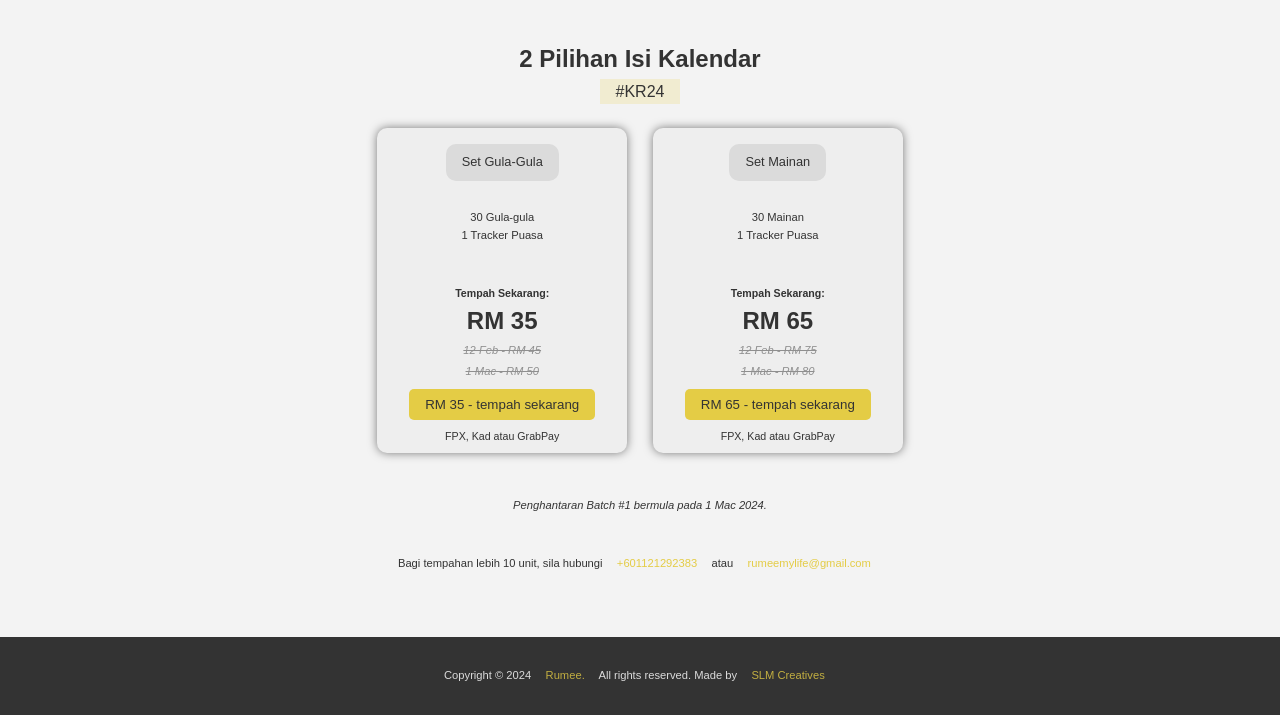
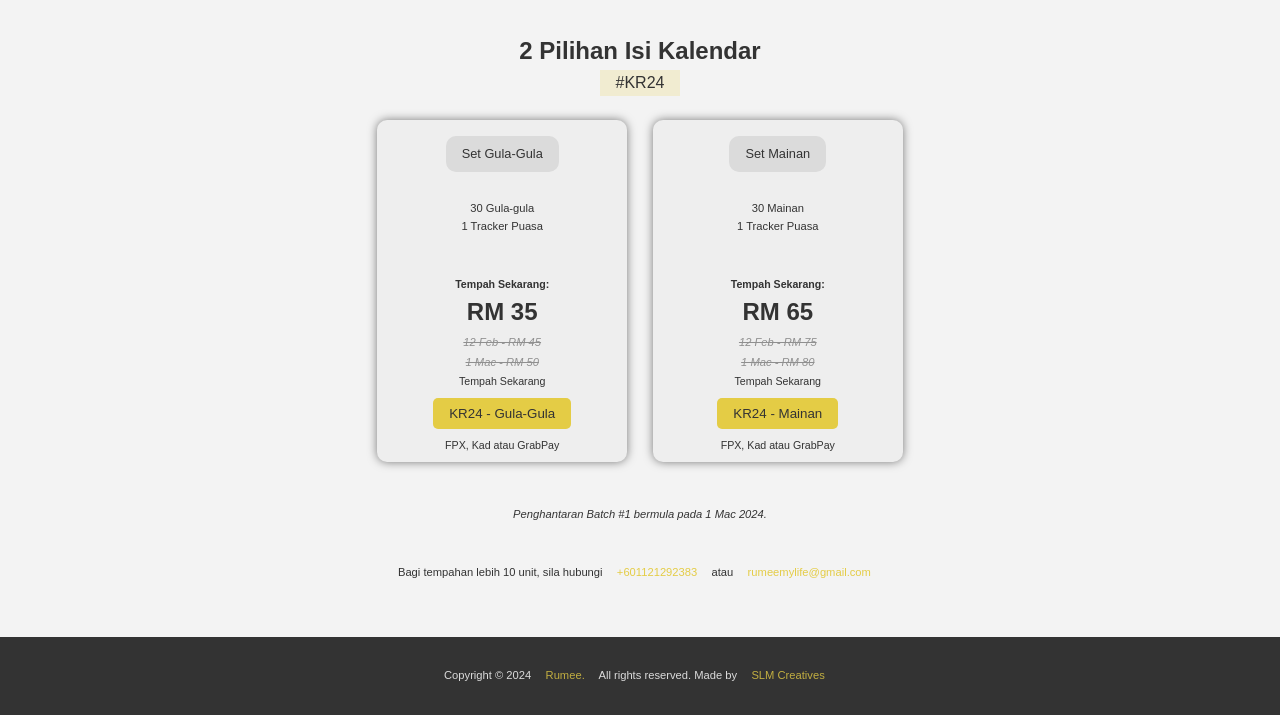
Before and after one commit to SLMCreatives/Rumee, a plain HTML site: page index.html in a window 1280 px wide. Shown: the part 1399-2114 px from the top of the page. Drawn offline with Linux system fonts and the light colour scheme.

Commit message:
buy button

```diff
--- a/index.html
+++ b/index.html
@@ -97,7 +97,8 @@
                     <h3>RM 35</h3>
                     <em><s>12 Feb - RM 45</s><br>
                         <s>1 Mac - RM 50</s></em>
-                   <button onclick="window.location.href='https://buy.stripe.com/6oEeVYbK4bR9bYcaEU';">RM 35 - tempah sekarang</button>
+                        <small>Tempah Sekarang</small>
+                   <button onclick="window.location.href='https://buy.stripe.com/6oEeVYbK4bR9bYcaEU';">KR24 - Gula-Gula</button>
                    <small>FPX, Kad atau GrabPay</small>
                 </ul>
                <ul id="toys">
@@ -111,7 +112,8 @@
                     <h3>RM 65</h3>
                     <em><s>12 Feb - RM 75</s><br>
                         <s>1 Mac - RM 80</s></em>
-                   <button onclick="window.location.href='https://buy.stripe.com/eVag029BWf3lfao6oD';">RM 65 - tempah sekarang</button>
+                        <small>Tempah Sekarang</small>
+                   <button onclick="window.location.href='https://buy.stripe.com/eVag029BWf3lfao6oD';">KR24 - Mainan</button>
                    <small>FPX, Kad atau GrabPay</small>
 
                 </ul>
```
